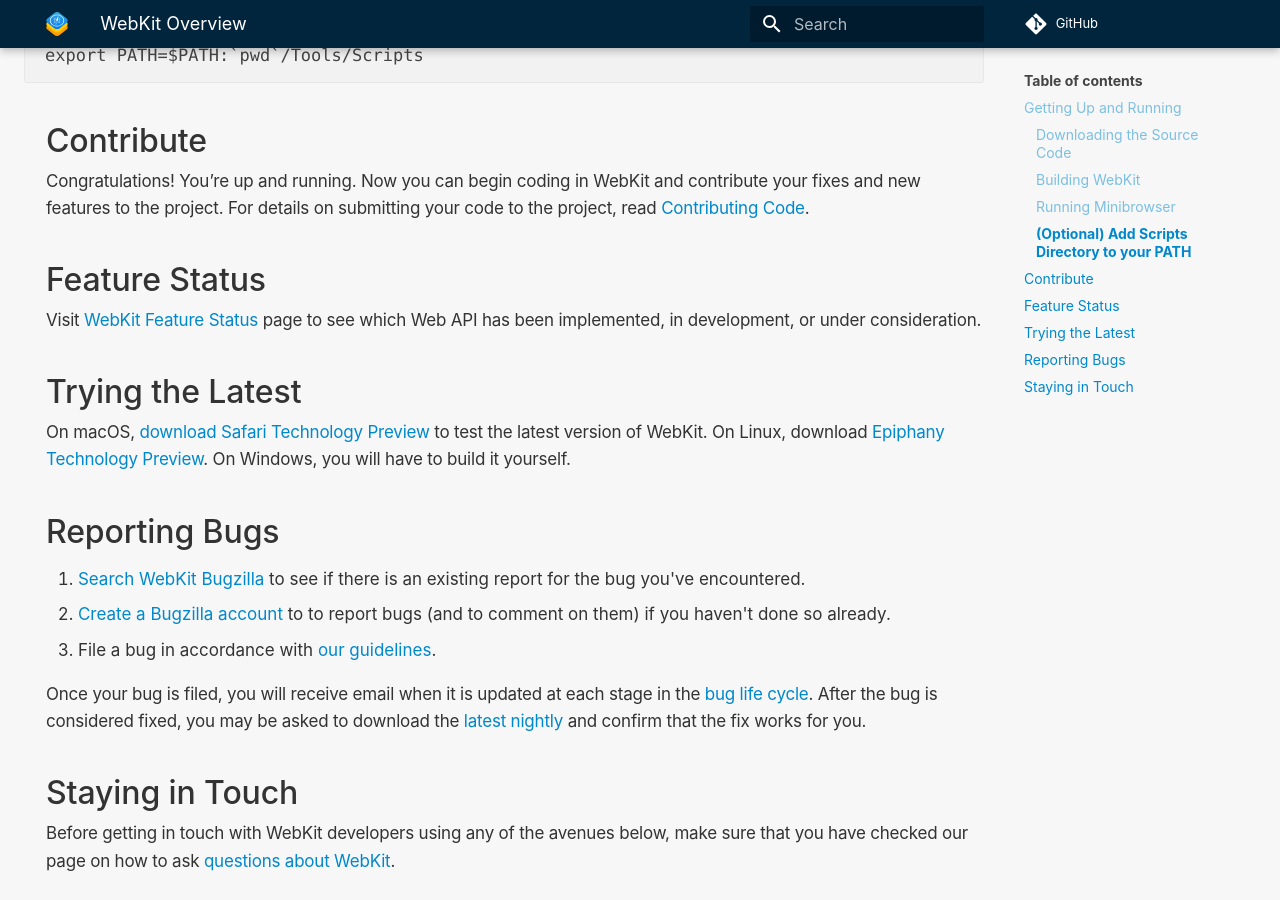
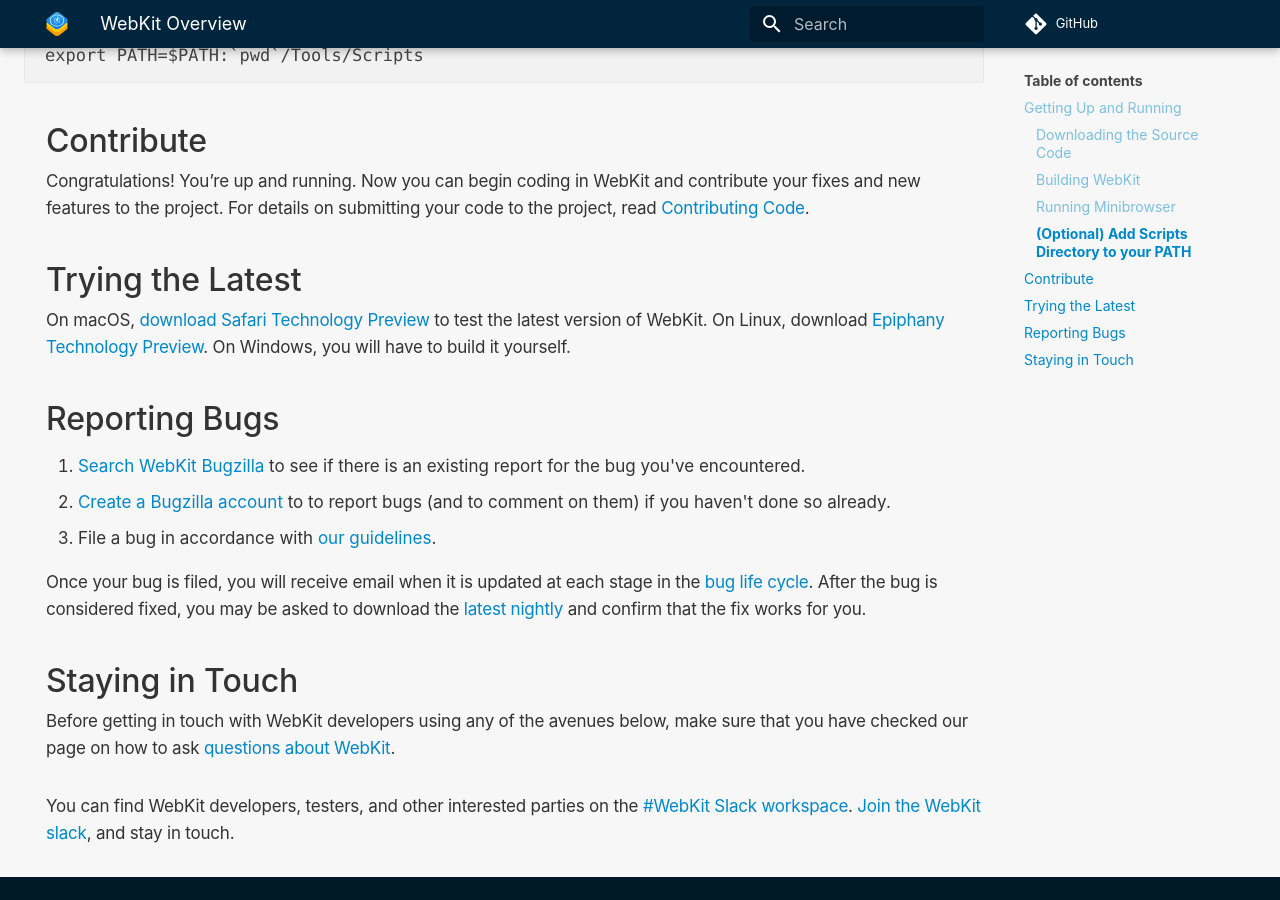
Before and after one commit to WebKit/Documentation, an MkDocs documentation site: the page built from docs/index.md, in a window 1280 px wide and 900 px high, scrolled down 879 px. Built offline with MkDocs 1.6.1 and Material for MkDocs 9.7.7, drawn with Linux system fonts in a browser that asks for light colours; comment, search, counter and statistics services are not loaded.

Commit message:
Remove “Feature Status” section
The “Feature Status” section is essentially only a link to
https://webkit.org/status/ — which has been retired.

```diff
--- a/docs/index.md
+++ b/docs/index.md
@@ -41,10 +41,6 @@ export PATH=$PATH:`pwd`/Tools/Scripts
 Congratulations! You’re up and running. Now you can begin coding in WebKit and contribute your fixes and new features to the project.
 For details on submitting your code to the project, read [Contributing Code](Getting Started/ContributingCode.md).
 
-## Feature Status
-
-Visit [WebKit Feature Status](https://webkit.org/status/) page to see which Web API has been implemented, in development, or under consideration.
-
 ## Trying the Latest
 
 On macOS, [download Safari Technology Preview](https://webkit.org/downloads/) to test the latest version of WebKit.
```
